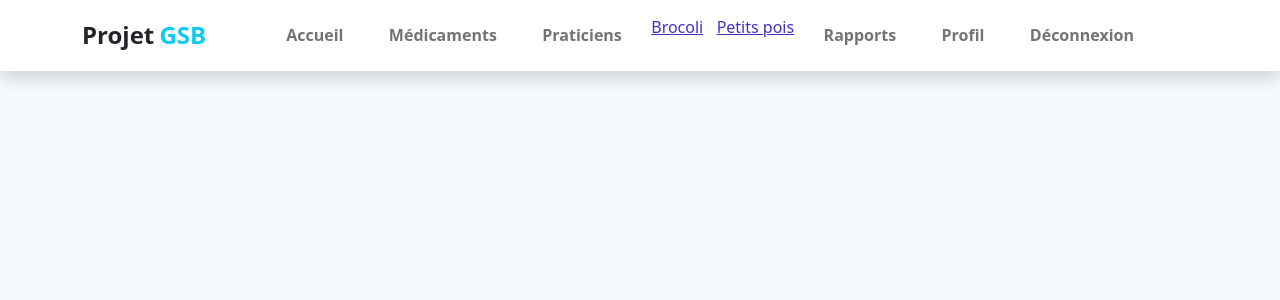
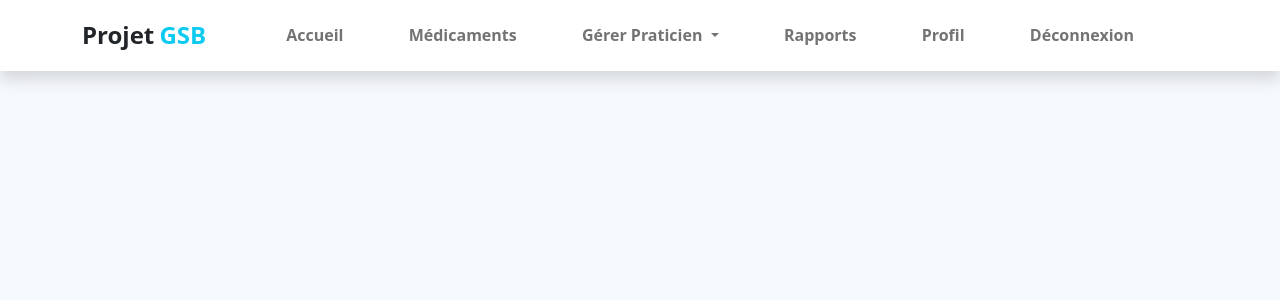
Before and after one commit to aminuw/projet1, a PHP site: page /vues/v_header.php in a window 1280 px wide. Shown: the top 300 px of the page. Run offline with PHP 8.4, Linux system fonts and the light colour scheme.

Commit message:
Ajout de fonctionnalitées pour Gérer Praticien

```diff
--- a/modele/praticien.modele.inc.php
+++ b/modele/praticien.modele.inc.php
@@ -6,7 +6,7 @@ function getAllPraticiens()
 {
     try {
         $monPdo = connexionPDO();
-        $req = 'SELECT PRA_NUM, PRA_NOM, PRA_PRENOM FROM praticien ORDER BY PRA_NUM';
+        $req = 'SELECT PRA_NUM, PRA_NOM, PRA_PRENOM, TYP_CODE FROM praticien ORDER BY PRA_NUM';
         $res = $monPdo->query($req);
         $result = $res->fetchAll();
         return $result;
--- a/vues/v_afficherPraticien.php
+++ b/vues/v_afficherPraticien.php
@@ -12,7 +12,7 @@
                 <div class="formulaire"><?php
                 //var_dump($praticien);
                 //var_dump($specialite);
-                //var_dump($infos);
+                // var_dump($infos);
                     if (!empty($infos)) : ?>
                         <p><span class="carac">Nom</span> : <?php echo $infos['Nom']; ?></p>
                         <p><span class="carac">Prénom</span> : <?php echo $infos['Prenom']; ?></p>
@@ -20,6 +20,8 @@
                         <p><span class="carac">Coefficient de notoriété</span> : <?php echo $infos['Telephone']; ?></p>
                         <p><span class="carac">Spécialité</span> : <?php echo !empty($specialite) ? implode(', ', $specialite) : 'Non spécifiée'; ?></p>
                         <p><span class="carac">Département</span> : <?php echo $infos['Departement']; ?></p>
+                        <p><span class="carac">Type Praticien</span> : <?php echo $praticien['TYP_CODE']; ?></p>
+
                     <?php endif; ?>
                     <input class="btn btn-info text-light valider col-6 col-sm-5 col-md-4 col-lg-3" type="button" onclick="history.go(-1)" value="Retour">
                 </div>
--- a/vues/v_formulairePraticien.php
+++ b/vues/v_formulairePraticien.php
@@ -38,9 +38,6 @@
                     </div>
                 </form>
                 <div class="mt-3 text-center">
-                    <a href="index.php?uc=praticien&action=ajoutpraticien" class="btn btn-success">
-                        Ajouter un praticien
-                    </a>
                 </div>
             </div>
         </div>
--- a/vues/v_header.php
+++ b/vues/v_header.php
@@ -30,12 +30,17 @@
                         <li class="nav-item ">
                             <a class="nav-link btn-outline-info rounded-pill px-3 fw-bold" href="index.php?uc=medicaments&action=formulairemedoc">Médicaments</a>
                         </li>
-                        <li class="nav-item ">
-                            <a class="nav-link btn-outline-info rounded-pill px-3 fw-bold" href="index.php?uc=praticien&action=formulairepraticien">Praticiens</a>
-                             <li id="sous-sousmenu"><a href="#">Brocoli</a></li>
-                        <li id="sous-sousmenu"><a href="#">Petits pois</a></li>
+                        <li class="nav-item dropdown">
+                            <a class="nav-link dropdown-toggle btn-outline-info rounded-pill px-3 fw-bold" href="#" id="praticienDropdown" role="button" data-bs-toggle="dropdown" aria-expanded="false">
+                                Gérer Praticien
+                            </a>
+                            <ul class="dropdown-menu" aria-labelledby="praticienDropdown">
+                                <li><a class="dropdown-item" href="index.php?uc=praticien&action=gererTous">Tous Praticiens</a></li>
+                                <li><a class="dropdown-item" href="index.php?uc=praticien&action=gererParRegion">Praticien par Région</a></li>
+                                <li><a class="dropdown-item" href="index.php?uc=praticien&action=ajoutpraticien">Ajouter Praticien</a></li>
+
+                            </ul>
                         </li>
-
                         <li class="nav-item ">
                             <a class="nav-link btn-outline-info rounded-pill px-3 fw-bold" href="index.php?uc=rapport&action=saisir">Rapports</a>
                         </li>
```
Also changed, not shown: controleur/c_praticien.php (+7 -1 lines), 1 other file.
